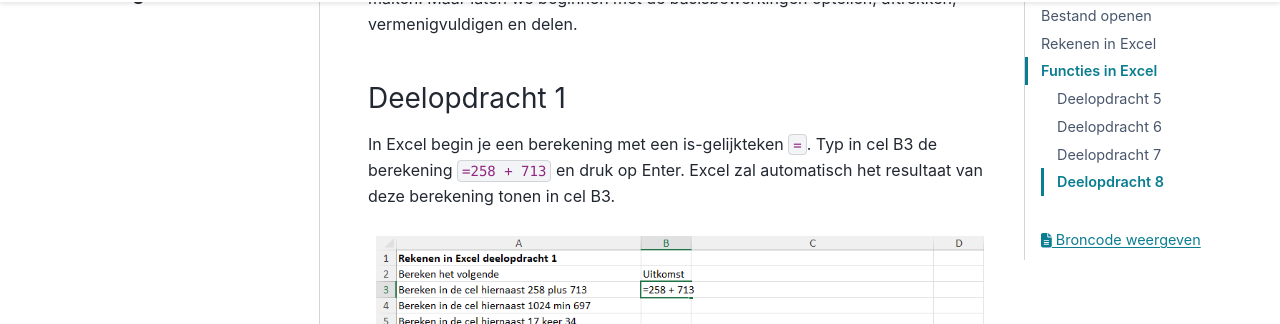
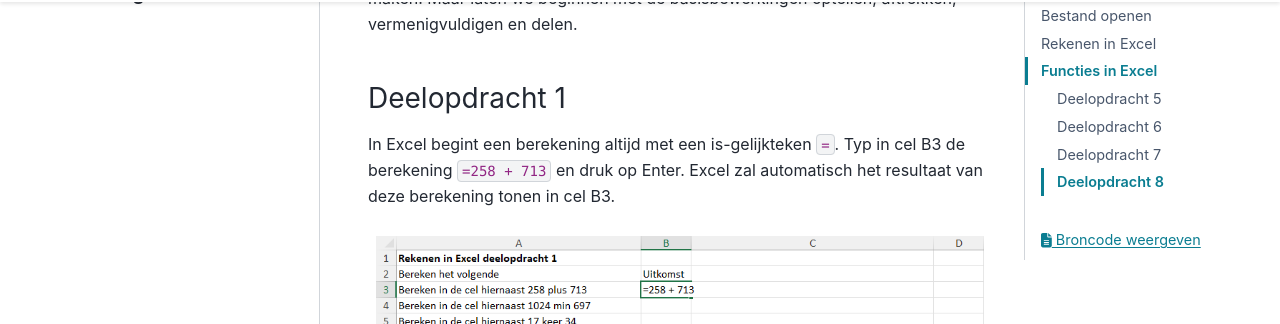
Before and after one commit to meneerfaas/excel, a Sphinx documentation site: the page built from doc/02_basics/basics.rst, in a window 1280 px wide and 900 px high, scrolled down 914 px. Shown: the part 126-450 px from the top of the window. Built offline with Sphinx 7.4.7 and the PyData theme 0.15.4, drawn with Linux system fonts in a browser that asks for light colours.

Commit message:
Kleine aanpassingen

```diff
--- a/doc/02_basics/basics.rst
+++ b/doc/02_basics/basics.rst
@@ -24,7 +24,7 @@ Excel is een rekenprogramma, waarmee je zeer geavanceerde berekeningen kunt make
 
 Deelopdracht 1
 ^^^^^^^^^^^^^^^^^^^^^^^^^^
-In Excel begin je een berekening met een is-gelijkteken ``=``. Typ in cel B3 de berekening ``=258 + 713`` en druk op Enter. Excel zal automatisch het resultaat van deze berekening tonen in cel B3.
+In Excel begint een berekening altijd met een is-gelijkteken ``=``. Typ in cel B3 de berekening ``=258 + 713`` en druk op Enter. Excel zal automatisch het resultaat van deze berekening tonen in cel B3.
 
 .. figure:: images/opdracht_01_01.png
    :width: 800px
```
